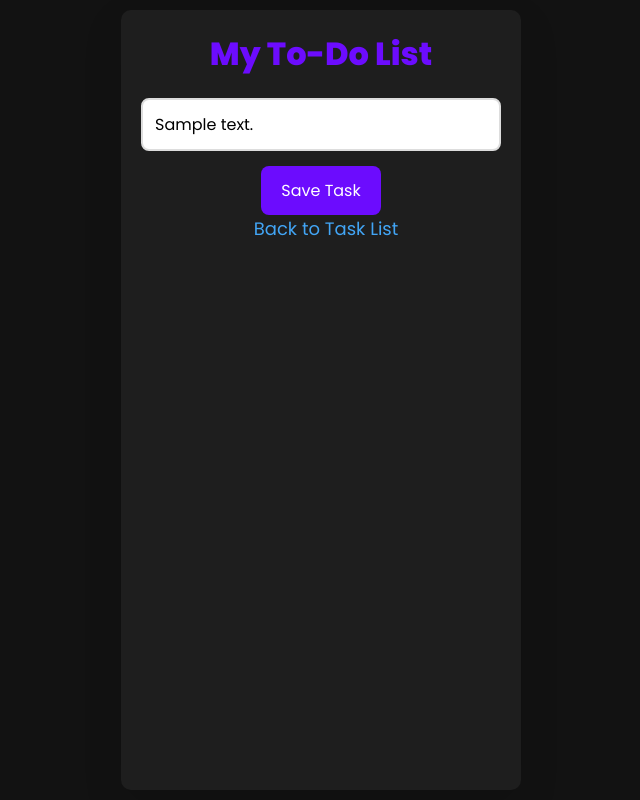
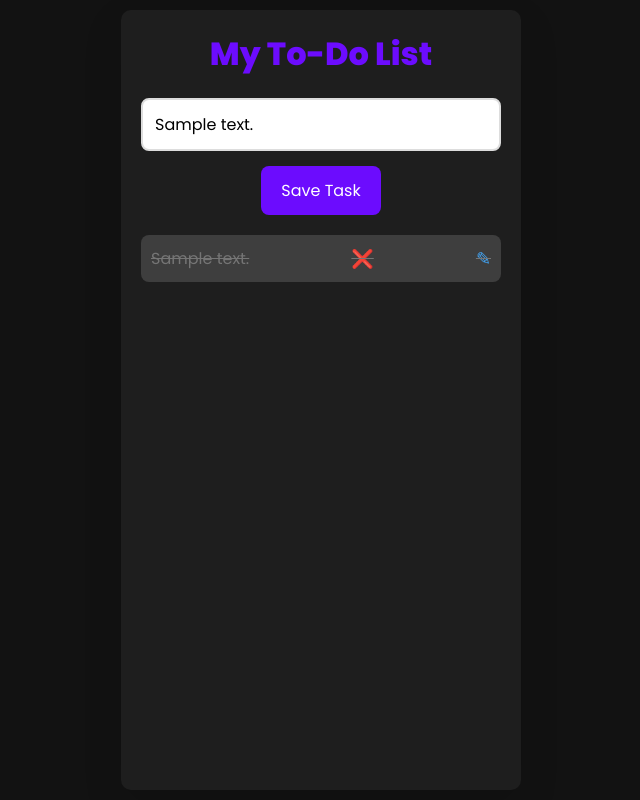
Before and after one commit to pengeon1/journal, a Flask app: page /edit/1 in a window 1280 px wide. Shown: the whole page, without its empty margins (319-959 px from the left). Run offline with Flask 3, Linux system fonts and the light colour scheme; tables that the repository leaves empty hold one stand-in row (values such as "Sample post").

Commit message:
Update index.html

```diff
--- a/templates/index.html
+++ b/templates/index.html
@@ -11,33 +11,29 @@
         <h1>My To-Do List</h1>
 
         {% if editing %}
-        <!-- Editing Form -->
         <form action="/edit/{{ task_id }}" method="POST">
-            <input type="text" name="task" id="taskInput" value="{{ task['text'] }}" required>
-            <button type="submit" id="saveTaskBtn">Save Task</button>
+            <input type="text" name="task" value="{{ task.text }}" required>
+            <button type="submit">Save Task</button>
         </form>
-        <a href="{{ url_for('index') }}">Back to Task List</a>
         {% else %}
-        <!-- Add New Task Form -->
         <form action="/add" method="POST">
-            <input type="text" name="task" id="taskInput" placeholder="Add a new task" required>
-            <button type="submit" id="addTaskBtn">Add Task</button>
+            <input type="text" name="task" placeholder="Add a new task" required>
+            <button type="submit">Add Task</button>
         </form>
+        {% endif %}
 
-        <!-- Task List -->
-        <ul id="taskList">
+        <ul>
             {% for task in tasks %}
-                <li class="{{ 'completed' if task['completed'] else '' }}">
-                    {{ task['text'] }}
-                    {% if not task['completed'] %}
-                        <a href="/complete/{{ loop.index0 }}">✔</a>
-                    {% endif %}
-                    <a href="/delete/{{ loop.index0 }}">❌</a>
-                    <a href="/edit/{{ loop.index0 }}">✎</a>
-                </li>
+            <li class="{{ 'completed' if task.completed else '' }}">
+                {{ task.text }}
+                {% if not task.completed %}
+                <a href="/complete/{{ task.id }}">✔</a>
+                {% endif %}
+                <a href="/delete/{{ task.id }}">❌</a>
+                <a href="/edit/{{ task.id }}">✎</a>
+            </li>
             {% endfor %}
         </ul>
-        {% endif %}
     </div>
 </body>
 </html>
```
